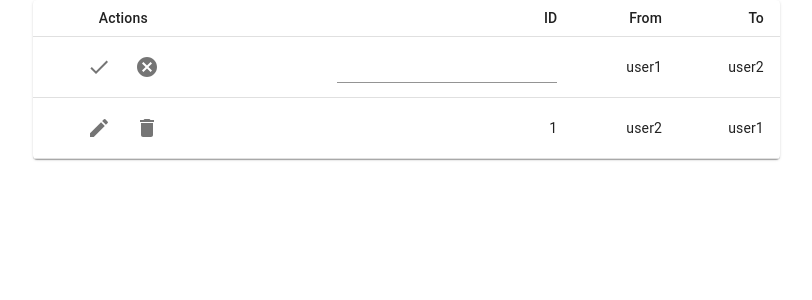
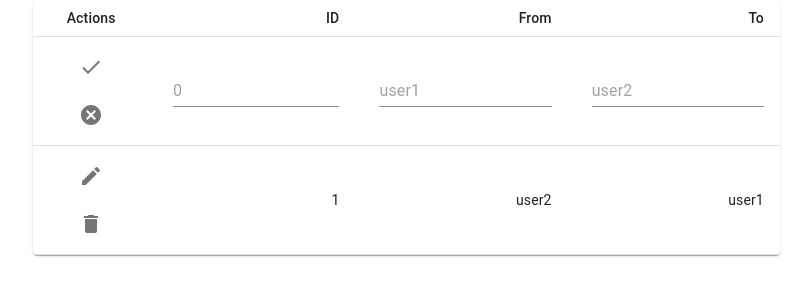
Before and after one commit to Falanke21/REM-demo-website, a React (Create React App) app in the folder fgnb/: page /admindash in a window 1280 px wide. Both pictures are taken after a click on the button 586 px from the left and 67 px from the top of the page. Shown: the top 300 px of the page, without its empty margins (429-1241 px from the left). Built offline with nearby package versions, Linux system fonts and the light colour scheme.

Commit message:
Primarily completed dashboard edit and remove function

```diff
--- a/fgnb/src/Transaction.js
+++ b/fgnb/src/Transaction.js
@@ -7,6 +7,9 @@ import CancelIcon from '@material-ui/icons/Cancel';
 
 class Transaction extends React.Component {
   state = {
+    id: "",
+    from: "",
+    to: "",
     isEditing: false
   };
 
@@ -17,13 +20,27 @@ class Transaction extends React.Component {
     });
   };
 
+  handleChange = (event) => {
+    const target = event.target;
+    const name = target.name;
+    const value = target.value;
+
+    this.setState({
+      [name]: value
+    });
+  }
+
   render() {
     const {
       transaction, updateTransaction, removeTransaction
     } = this.props;
     const sumbitChange = () => {
       this.toggleIsEditing();
-      updateTransaction.bind(this, transaction)();
+      updateTransaction.bind(this, transaction)(
+        this.state.id,
+        this.state.from,
+        this.state.to
+      );
     }
 
     if (this.state.isEditing) {
@@ -38,13 +55,31 @@ class Transaction extends React.Component {
             </IconButton>
           </TableCell>
             <TableCell component='th' scope='row' align='right'>
-              <Input/>
+              <Input
+                name='id'
+                value={this.state.id}
+                onChange={this.handleChange}
+                type='number'
+                placeholder={transaction.id.toString()}
+              />
             </TableCell>
             <TableCell align='right'>
-              {transaction.from}
+              <Input
+                name='from'
+                value={this.state.from}
+                onChange={this.handleChange}
+                type='text'
+                placeholder={transaction.from}
+              />
             </TableCell>
             <TableCell align='right'>
-              {transaction.to}
+              <Input
+                name='to'
+                value={this.state.to}
+                onChange={this.handleChange}
+                type='text'
+                placeholder={transaction.to}
+              />
             </TableCell>
           </TableRow>
       );
--- a/fgnb/src/TransactionList.js
+++ b/fgnb/src/TransactionList.js
@@ -23,12 +23,30 @@ class TransactionList extends React.Component {
 
   };
 
-  updateTransaction = (transaction) => {
-
+  updateTransaction = (transaction, id, from, to) => {
+    const newList = this.state.data.map((t) => {
+      if (t.id === transaction.id) {
+        return {
+          id: id,
+          from: from,
+          to: to
+        };
+      } else {
+        return t;
+      }
+    })
+    this.setState({
+      data: newList
+    });
   };
 
   removeTransaction = (transaction) => {
-
+    const toKeep = this.state.data.filter((t) => {
+      return t.id !== transaction.id;
+    });
+    this.setState({
+      data: toKeep
+    });
   };
 
   render() {
```
